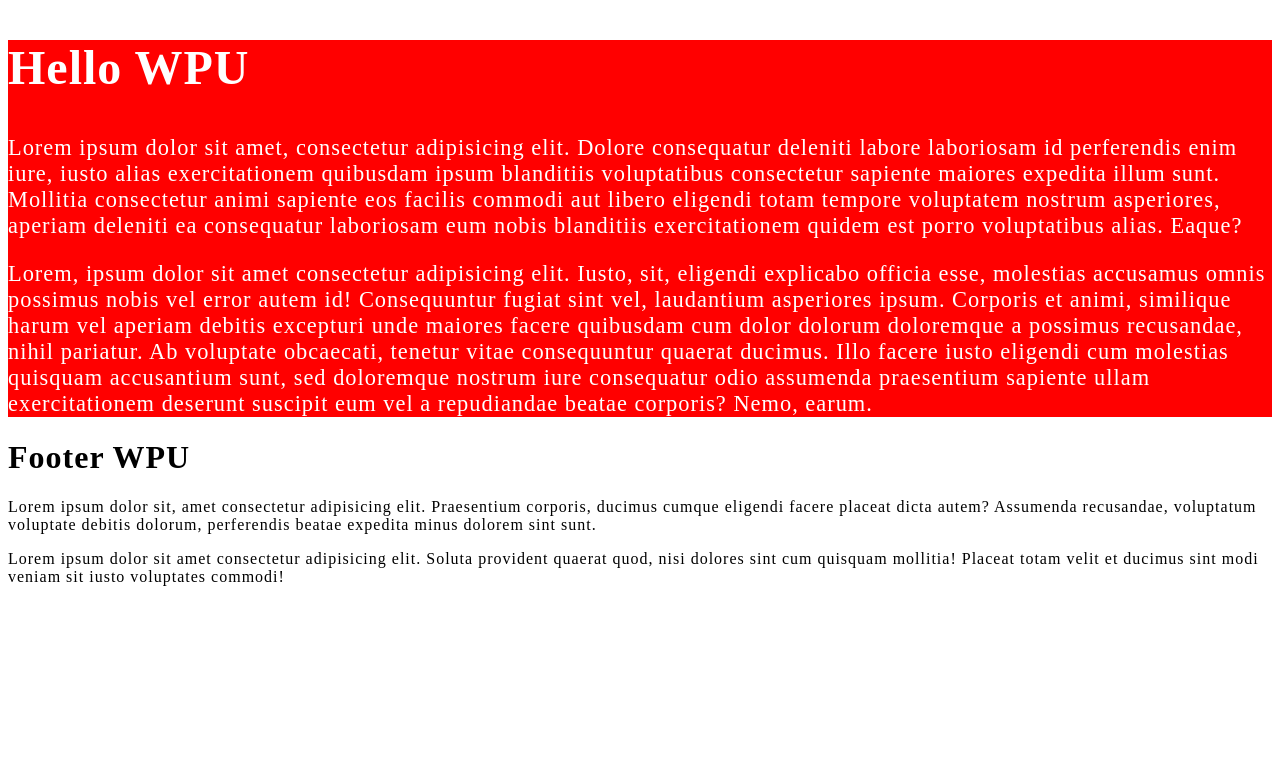
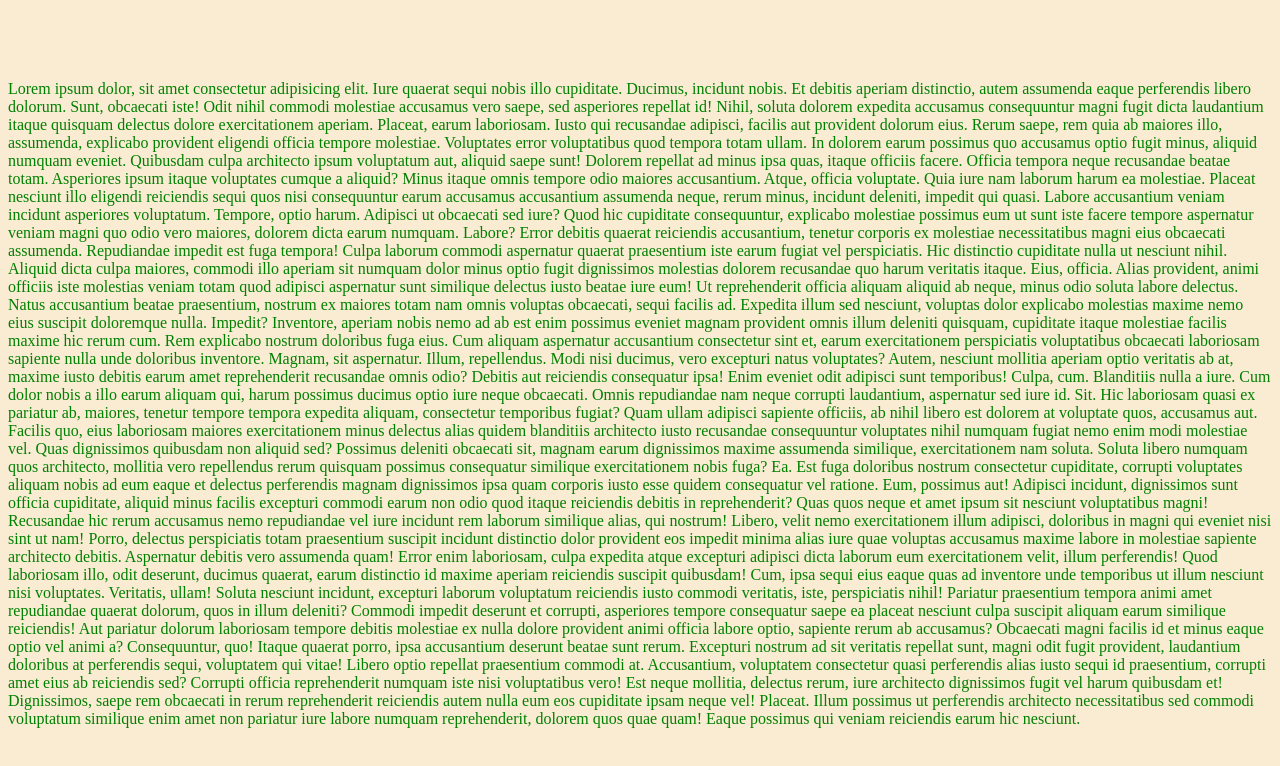
Before and after one commit to yat98/wpu_sass, a plain HTML site: page index.html in a window 1280 px wide. Drawn offline with Linux system fonts and the light colour scheme.

Commit message:
course: variable

```diff
--- a/index.html
+++ b/index.html
@@ -3,32 +3,46 @@
 <head>
   <meta charset="UTF-8">
   <meta name="viewport" content="width=device-width, initial-scale=1.0">
-  <title>Nesting</title>
+  <title>SASS Variabel</title>
   <link rel="stylesheet" href="/css/main.css">
 </head>
 <body>
   <div class="container">
-    <section class="main">
-      <div class="main-heading">
-        <h1>Hello WPU</h1>
-      </div>
-      <div class="main-paragraph">
-        <p>Lorem ipsum dolor sit amet, consectetur adipisicing elit. Dolore consequatur deleniti labore laboriosam id perferendis enim iure, iusto alias exercitationem quibusdam ipsum blanditiis voluptatibus consectetur sapiente maiores expedita illum sunt.
-        Mollitia consectetur animi sapiente eos facilis commodi aut libero eligendi totam tempore voluptatem nostrum asperiores, aperiam deleniti ea consequatur laboriosam eum nobis blanditiis exercitationem quidem est porro voluptatibus alias. Eaque?</p>
-        <p>Lorem, ipsum dolor sit amet consectetur adipisicing elit. Iusto, sit, eligendi explicabo officia esse, molestias accusamus omnis possimus nobis vel error autem id! Consequuntur fugiat sint vel, laudantium asperiores ipsum.
-        Corporis et animi, similique harum vel aperiam debitis excepturi unde maiores facere quibusdam cum dolor dolorum doloremque a possimus recusandae, nihil pariatur. Ab voluptate obcaecati, tenetur vitae consequuntur quaerat ducimus.
-        Illo facere iusto eligendi cum molestias quisquam accusantium sunt, sed doloremque nostrum iure consequatur odio assumenda praesentium sapiente ullam exercitationem deserunt suscipit eum vel a repudiandae beatae corporis? Nemo, earum.</p>
-      </div>
-    </section>
-    <footer>
-      <div class="footer-heading">
-        <h1>Footer WPU</h1>
-      </div>
-      <div class="footer-paragraph">
-        <p>Lorem ipsum dolor sit, amet consectetur adipisicing elit. Praesentium corporis, ducimus cumque eligendi facere placeat dicta autem? Assumenda recusandae, voluptatum voluptate debitis dolorum, perferendis beatae expedita minus dolorem sint sunt.</p>
-        <p>Lorem ipsum dolor sit amet consectetur adipisicing elit. Soluta provident quaerat quod, nisi dolores sint cum quisquam mollitia! Placeat totam velit et ducimus sint modi veniam sit iusto voluptates commodi!</p>
-      </div>
-    </footer>
+    <div class="header">
+      <h1>Hello WPU!</h1>
+      <p>
+        Lorem ipsum dolor, sit amet consectetur adipisicing elit. Iure quaerat sequi nobis illo cupiditate. Ducimus, incidunt nobis. Et debitis aperiam distinctio, autem assumenda eaque perferendis libero dolorum. Sunt, obcaecati iste!
+        Odit nihil commodi molestiae accusamus vero saepe, sed asperiores repellat id! Nihil, soluta dolorem expedita accusamus consequuntur magni fugit dicta laudantium itaque quisquam delectus dolore exercitationem aperiam. Placeat, earum laboriosam.
+        Iusto qui recusandae adipisci, facilis aut provident dolorum eius. Rerum saepe, rem quia ab maiores illo, assumenda, explicabo provident eligendi officia tempore molestiae. Voluptates error voluptatibus quod tempora totam ullam.
+        In dolorem earum possimus quo accusamus optio fugit minus, aliquid numquam eveniet. Quibusdam culpa architecto ipsum voluptatum aut, aliquid saepe sunt! Dolorem repellat ad minus ipsa quas, itaque officiis facere.
+        Officia tempora neque recusandae beatae totam. Asperiores ipsum itaque voluptates cumque a aliquid? Minus itaque omnis tempore odio maiores accusantium. Atque, officia voluptate. Quia iure nam laborum harum ea molestiae.
+        Placeat nesciunt illo eligendi reiciendis sequi quos nisi consequuntur earum accusamus accusantium assumenda neque, rerum minus, incidunt deleniti, impedit qui quasi. Labore accusantium veniam incidunt asperiores voluptatum. Tempore, optio harum.
+        Adipisci ut obcaecati sed iure? Quod hic cupiditate consequuntur, explicabo molestiae possimus eum ut sunt iste facere tempore aspernatur veniam magni quo odio vero maiores, dolorem dicta earum numquam. Labore?
+        Error debitis quaerat reiciendis accusantium, tenetur corporis ex molestiae necessitatibus magni eius obcaecati assumenda. Repudiandae impedit est fuga tempora! Culpa laborum commodi aspernatur quaerat praesentium iste earum fugiat vel perspiciatis.
+        Hic distinctio cupiditate nulla ut nesciunt nihil. Aliquid dicta culpa maiores, commodi illo aperiam sit numquam dolor minus optio fugit dignissimos molestias dolorem recusandae quo harum veritatis itaque. Eius, officia.
+        Alias provident, animi officiis iste molestias veniam totam quod adipisci aspernatur sunt similique delectus iusto beatae iure eum! Ut reprehenderit officia aliquam aliquid ab neque, minus odio soluta labore delectus.
+        Natus accusantium beatae praesentium, nostrum ex maiores totam nam omnis voluptas obcaecati, sequi facilis ad. Expedita illum sed nesciunt, voluptas dolor explicabo molestias maxime nemo eius suscipit doloremque nulla. Impedit?
+        Inventore, aperiam nobis nemo ad ab est enim possimus eveniet magnam provident omnis illum deleniti quisquam, cupiditate itaque molestiae facilis maxime hic rerum cum. Rem explicabo nostrum doloribus fuga eius.
+        Cum aliquam aspernatur accusantium consectetur sint et, earum exercitationem perspiciatis voluptatibus obcaecati laboriosam sapiente nulla unde doloribus inventore. Magnam, sit aspernatur. Illum, repellendus. Modi nisi ducimus, vero excepturi natus voluptates?
+        Autem, nesciunt mollitia aperiam optio veritatis ab at, maxime iusto debitis earum amet reprehenderit recusandae omnis odio? Debitis aut reiciendis consequatur ipsa! Enim eveniet odit adipisci sunt temporibus! Culpa, cum.
+        Blanditiis nulla a iure. Cum dolor nobis a illo earum aliquam qui, harum possimus ducimus optio iure neque obcaecati. Omnis repudiandae nam neque corrupti laudantium, aspernatur sed iure id. Sit.
+        Hic laboriosam quasi ex pariatur ab, maiores, tenetur tempore tempora expedita aliquam, consectetur temporibus fugiat? Quam ullam adipisci sapiente officiis, ab nihil libero est dolorem at voluptate quos, accusamus aut.
+        Facilis quo, eius laboriosam maiores exercitationem minus delectus alias quidem blanditiis architecto iusto recusandae consequuntur voluptates nihil numquam fugiat nemo enim modi molestiae vel. Quas dignissimos quibusdam non aliquid sed?
+        Possimus deleniti obcaecati sit, magnam earum dignissimos maxime assumenda similique, exercitationem nam soluta. Soluta libero numquam quos architecto, mollitia vero repellendus rerum quisquam possimus consequatur similique exercitationem nobis fuga? Ea.
+        Est fuga doloribus nostrum consectetur cupiditate, corrupti voluptates aliquam nobis ad eum eaque et delectus perferendis magnam dignissimos ipsa quam corporis iusto esse quidem consequatur vel ratione. Eum, possimus aut!
+        Adipisci incidunt, dignissimos sunt officia cupiditate, aliquid minus facilis excepturi commodi earum non odio quod itaque reiciendis debitis in reprehenderit? Quas quos neque et amet ipsum sit nesciunt voluptatibus magni!
+        Recusandae hic rerum accusamus nemo repudiandae vel iure incidunt rem laborum similique alias, qui nostrum! Libero, velit nemo exercitationem illum adipisci, doloribus in magni qui eveniet nisi sint ut nam!
+        Porro, delectus perspiciatis totam praesentium suscipit incidunt distinctio dolor provident eos impedit minima alias iure quae voluptas accusamus maxime labore in molestiae sapiente architecto debitis. Aspernatur debitis vero assumenda quam!
+        Error enim laboriosam, culpa expedita atque excepturi adipisci dicta laborum eum exercitationem velit, illum perferendis! Quod laboriosam illo, odit deserunt, ducimus quaerat, earum distinctio id maxime aperiam reiciendis suscipit quibusdam!
+        Cum, ipsa sequi eius eaque quas ad inventore unde temporibus ut illum nesciunt nisi voluptates. Veritatis, ullam! Soluta nesciunt incidunt, excepturi laborum voluptatum reiciendis iusto commodi veritatis, iste, perspiciatis nihil!
+        Pariatur praesentium tempora animi amet repudiandae quaerat dolorum, quos in illum deleniti? Commodi impedit deserunt et corrupti, asperiores tempore consequatur saepe ea placeat nesciunt culpa suscipit aliquam earum similique reiciendis!
+        Aut pariatur dolorum laboriosam tempore debitis molestiae ex nulla dolore provident animi officia labore optio, sapiente rerum ab accusamus? Obcaecati magni facilis id et minus eaque optio vel animi a?
+        Consequuntur, quo! Itaque quaerat porro, ipsa accusantium deserunt beatae sunt rerum. Excepturi nostrum ad sit veritatis repellat sunt, magni odit fugit provident, laudantium doloribus at perferendis sequi, voluptatem qui vitae!
+        Libero optio repellat praesentium commodi at. Accusantium, voluptatem consectetur quasi perferendis alias iusto sequi id praesentium, corrupti amet eius ab reiciendis sed? Corrupti officia reprehenderit numquam iste nisi voluptatibus vero!
+        Est neque mollitia, delectus rerum, iure architecto dignissimos fugit vel harum quibusdam et! Dignissimos, saepe rem obcaecati in rerum reprehenderit reiciendis autem nulla eum eos cupiditate ipsam neque vel! Placeat.
+        Illum possimus ut perferendis architecto necessitatibus sed commodi voluptatum similique enim amet non pariatur iure labore numquam reprehenderit, dolorem quos quae quam! Eaque possimus qui veniam reiciendis earum hic nesciunt.
+      </p>
+    </div>
   </div>
 </body>
 </html>
--- a/scss/main.scss
+++ b/scss/main.scss
@@ -1,45 +1,37 @@
-.main{
-  background-color: lightblue;
+// CSS variabel
+// :root {
+//   --primary-color: #faebd3;
+//   --secondary-color: #a12421;
+//   --text-color: #f01a79;
+// }
 
-  .main-heading {
-    font-size: 2em;
-  }
+// body {
+//   background-color: var(--primary-color);
+// }
 
-  .main-paragraph {
-    font-size: 1.4em;
-  }
+// h1 {
+//   color: var(--text_color);
+// }
+
+// SASS Variabel
+$primary-color: green;
+$secondary-color: #a12421;
+$text-color: #f01a79;
+$alert: (
+	'danger': red,
+	'success': green,
+	'warning': orange,
+);
+
+body {
+  $primary-color: #faebd3 !global;
+  background-color: $primary-color;
 }
 
-.main, footer{
-  h1, p {
-    letter-spacing: 1px;
-  }
+h1 {
+  color: $primary-color;
 }
 
-/**
- * &
- * Parent Selector
- */
-.main {
-  .container &{
-    background-color: red;
-  }
-
-  .main-heading {
-    font-size: 2em;
-  }
-
-  &:hover{
-    background-color: salmon;
-  }
-
-  & &-heading {
-    color:white;
-    font-size: 2em;
-  }
-
-  & &-paragraph {
-    color:white;
-    font-size: 1.4em;
-  }
+p {
+  color: map-get($alert, 'success')
 }
```
Also changed, not shown: css/main.css, 1 other file.
